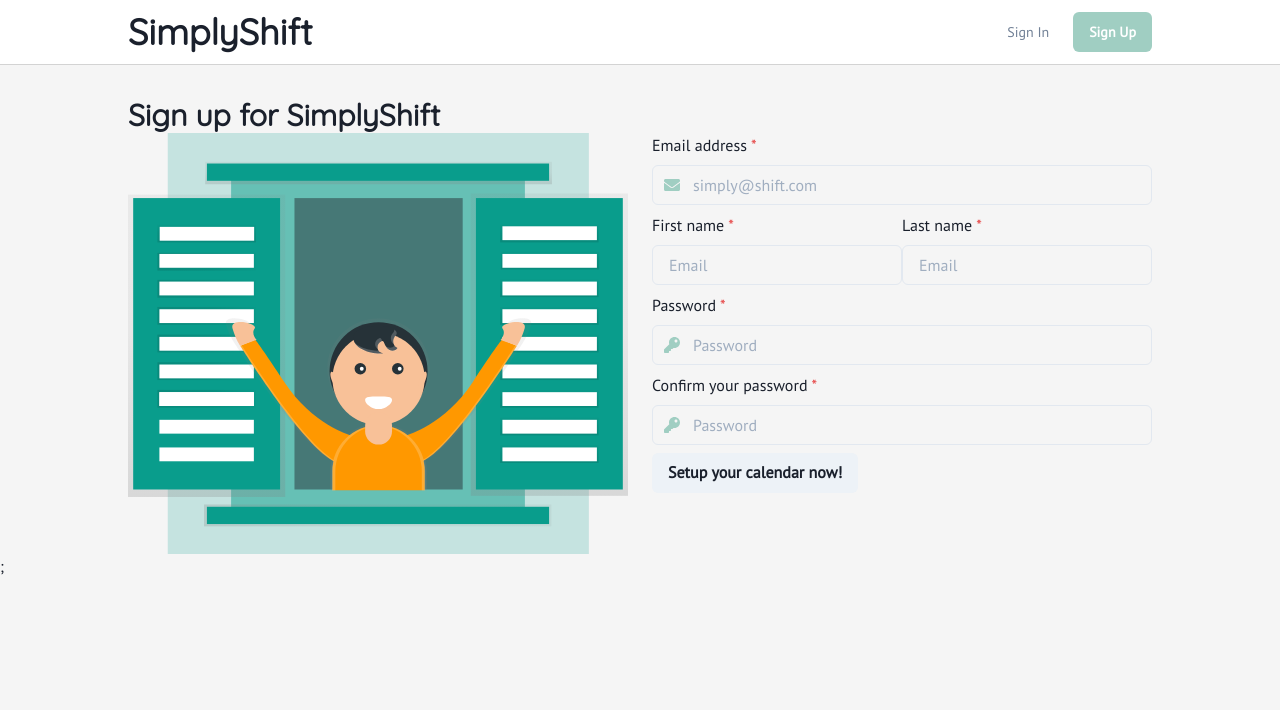
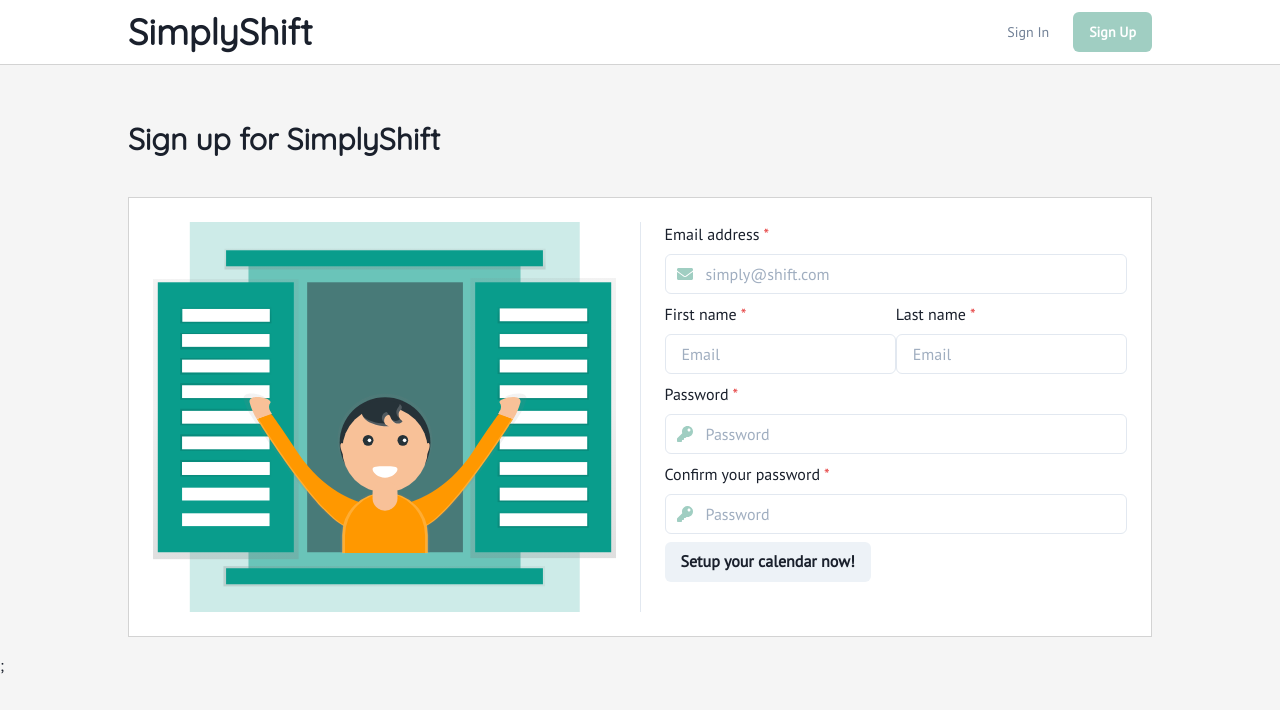
Before and after one commit to winnekes/simplyshift-client, a Next.js app in the folder client/: page /signup in a window 1280 px wide. Shown: the top 710 px of the page. Built offline with nearby package versions, Linux system fonts and the light colour scheme.

Commit message:
Use new layout composition

```diff
--- a/client/pages/signup.tsx
+++ b/client/pages/signup.tsx
@@ -1,3 +1,4 @@
+import { Page } from "../components/page";
 import { PageWrapper } from "../components/page-wrapper";
 import {
   FormControl,
@@ -11,6 +12,9 @@
   InputGroup,
   InputLeftElement,
   Icon,
+  Stack,
+  StackDivider,
+  Box,
 } from "@chakra-ui/react";
 import { useForm } from "react-hook-form";
 import { FaEnvelope, FaKey } from "react-icons/fa";
@@ -26,12 +30,24 @@
   const { register, handleSubmit, errors } = useForm<FormData>();
   return (
     <PageWrapper title="Sign up">
+      <Page>
+        <Page.Title>
           <Heading as="h2" size="lg">
             Sign up for SimplyShift
           </Heading>
-      <SimpleGrid columns={2} gap={6}>
+        </Page.Title>
+        <Page.Content>
+          <Stack
+            direction={["column", "row"]}
+            spacing="24px"
+            divider={<StackDivider borderColor="gray.200" />}
+          >
+            <Box flex="1">
               <img src="/images/illustration-signup.svg" />
+            </Box>
 
+            <Box flex="1">
+              {" "}
               <form>
                 <FormControl isRequired>
                   <FormLabel>Email address</FormLabel>
@@ -117,7 +133,10 @@
 
                 <Button>Setup your calendar now!</Button>
               </form>
-      </SimpleGrid>
+            </Box>
+          </Stack>
+        </Page.Content>
+      </Page>
     </PageWrapper>
   );
 }
```
Lines whose indentation alone changed are shown as unchanged.
